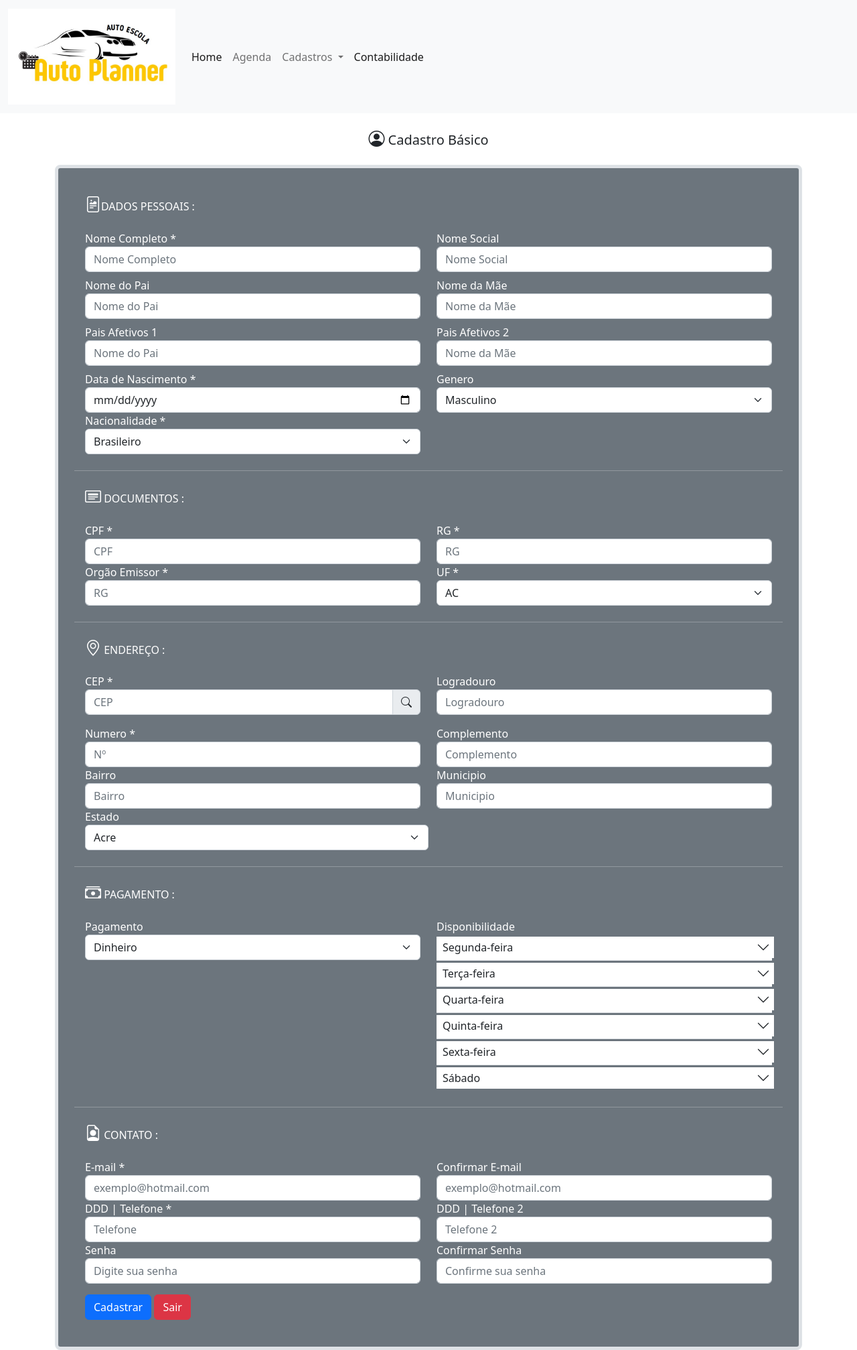
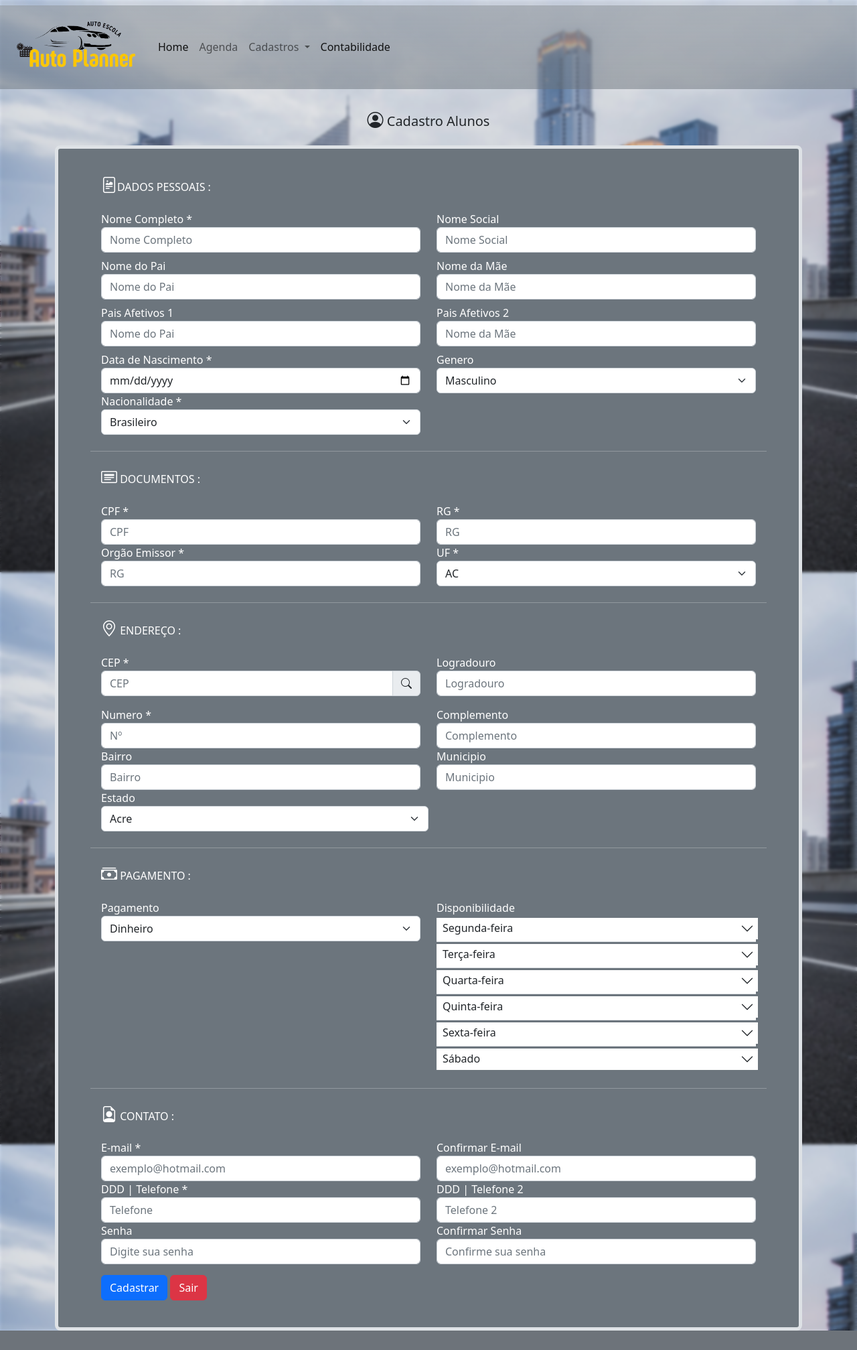
Before and after one commit to Erubbo/AutoPlanner, a PHP site: page /backend/front/cadastro_alunos.php in a window 1280 px wide. Shown: the whole page at 67% size. After the commit the page ends 1986 px from the top, so only its background shows below. Run offline with PHP 8.4, Linux system fonts and the light colour scheme; a user stored in the database is signed in; some libraries are stand-ins or nearby versions.

Commit message:
Front Atualizado Imagem de Fundo Form

```diff
--- a/backend/front/cadastro_alunos.php
+++ b/backend/front/cadastro_alunos.php
@@ -13,21 +13,25 @@ include '../includes/conexao.php';
     <link href="https://cdn.jsdelivr.net/npm/bootstrap@5.2.1/dist/css/bootstrap.min.css" rel="stylesheet" integrity="sha384-iYQeCzEYFbKjA/T2uDLTpkwGzCiq6soy8tYaI1GyVh/UjpbCx/TYkiZhlZB6+fzT" crossorigin="anonymous">
     <link rel="stylesheet" href="https://cdn.jsdelivr.net/npm/bootstrap-icons@1.9.1/font/bootstrap-icons.css">
     <link rel="stylesheet" href="../../css/horarios.css">
+    <link rel="stylesheet" href="../../css/estilo-aluno-professor.css">
+
+
 </head>
 
-<body>
+<body class="body-imagem">
     <?php
     include('../includes/navbar.php')
     ?>
 
     <div class="container">
 
-        <h5 class="text-center m-4"><i class="bi bi-person-circle" style="font-size: 1.5rem"></i> Cadastro Básico</h5>
+        <h5 class="text-center m-4"><i class="bi bi-person-circle" style="font-size: 1.5rem"></i> Cadastro Alunos</h5>
         <div class="text-bg-secondary p-3 border border-5 rounded-3">
-            <h6 class="m-4"><i class="bi bi-file-richtext" style="font-size: 1.5rem"></i>DADOS PESSOAIS :</h6>
 
             <div class="form-group m-4 mt-2">
                 <form id="form-aluno">
+                    <h6 class="m-4"><i class="bi bi-file-richtext" style="font-size: 1.5rem"></i>DADOS PESSOAIS :</h6>
+                    <div class="group m-4">
 
                         <div class="row ">
                             <div class="form-group col-md-6">
@@ -97,8 +101,8 @@ include '../includes/conexao.php';
 
 
                         </div>
+
                     </div>
-
 
                     <hr class="m-2">
 
@@ -515,9 +519,12 @@ include '../includes/conexao.php';
                         <button type="button" class="btn btn-primary mt-3" onclick="addaluno()">Cadastrar</button>
 
                         <a href="backend/logout.php"><button type="submit" class="btn btn-danger mt-3" onclick="addaluno()">Sair</button></a>
+                    </div>
                 </form>
             </div>
         </div>
+    </div>
+
 
 
 
--- a/backend/includes/conexao.php
+++ b/backend/includes/conexao.php
@@ -1,7 +1,7 @@
 <?php
 
 try{
-    define('SERVERNAME',"10.97.47.73");
+    define('SERVERNAME',"10.97.47.61");
     define('USERNAME',"autoplanner");
     define('PASSWORD',"12345");
     define('DADABASE',"auto_planner");
--- a/backend/includes/navbar.php
+++ b/backend/includes/navbar.php
@@ -2,10 +2,10 @@
 include 'controle_session.php';
 ?>
 
-<nav class="navbar navbar-expand-lg bg-light">
-    <div class="container-fluid ">
+<nav class="navbar navbar-expand-lg bg-transparent">
+    <div class="container-fluid bg-secondary bg-gradient bg-opacity-50 ">
       <a class="navbar-brand" href="#">
-      <img src="images/logo_tipo.jpg" alt="" width="250px">
+      <img src="images/logo_tipo.png" alt="" width="200px">
       </a>
       <button class="navbar-toggler" type="button" data-bs-toggle="collapse" data-bs-target="#navbarSupportedContent" aria-controls="navbarSupportedContent" aria-expanded="false" aria-label="Toggle navigation">
         <span class="navbar-toggler-icon"></span>
--- /dev/null
+++ b/css/estilo-aluno-professor.css
@@ -0,0 +1,17 @@
+*{
+    margin: 0;
+    padding: 0;
+}
+
+/* -------------------------------------------------------------------- */
+.body-imagem{
+    background: url(../images/city.jpg)no-repeat center center fixed;
+  -webkit-background-size: cover;
+  -moz-background-size: cover;
+  -o-background-size: cover;
+  background-size: cover;
+    backdrop-filter: brightness(0.9) blur(2px) ;
+
+}
+
+/* ---------------------------------------------------------------------- */
```
Also changed, not shown: backend/front/cadastro_professor.php (+7 -2 lines), backend/front/images/logo_tipo.png (added), images/city.jpg (added), images/fundoForm.jpg (added), images/logo_tipo.jpg (deleted), images/logo_tipo.png (added). Lines whose indentation alone changed are shown as unchanged.
